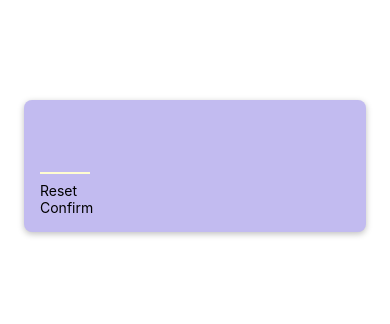
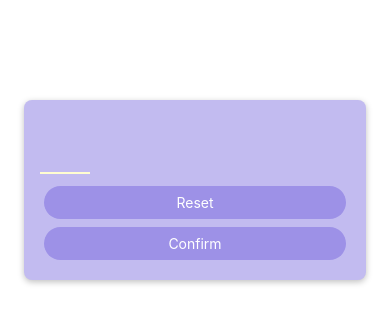
Before and after one commit to kelseyn12/gtnReactNative, a React Native app: screen / in a window 390 px wide. Shown: the top 324 px of the page. Built offline with nearby package versions, Linux system fonts and the light colour scheme.

Commit message:
fixed up button and made it pressable. Used two containers to achieve result. For android just used styles.buttoninnercontainer, but for ios had to use a function that checks if button is pressed and if so use pressed styles otherwise use inner container styles

```diff
--- a/components/PrimaryButton.js
+++ b/components/PrimaryButton.js
@@ -1,10 +1,36 @@
-import { View, Text } from 'react-native';
+import { View, Text, Pressable, StyleSheet } from 'react-native';
 
 function PrimaryButton({children}) {
+    function pressHandler(){
+        console.log("Pressed")
+    }
     return(
-    <View>
-        <Text>{children}</Text>
+    <View style={styles.buttonOuterContainer}>
+        <Pressable style={({pressed}) => pressed ? [styles.buttonInnerContainer, styles.pressed] : styles.buttonInnerContainer} onPress={pressHandler} android_ripple={{color:'#6552d9'}}>
+        <Text style={styles.buttonText}>{children}</Text>
+    </Pressable>
     </View>
 )}
 
+const styles = StyleSheet.create({
+    buttonOuterContainer: {
+        borderRadius: 28,
+        margin: 4,
+        overflow: 'hidden',
+    },
+    buttonInnerContainer: {
+        backgroundColor: '#9d91e7',
+        paddingVertical: 8,
+        paddingHorizontal: 16,
+        elevation: 2,
+    },
+    buttonText: {
+        color: 'white',
+        textAlign: 'center',
+    },
+    pressed: {
+        opacity: 0.75,
+    }
+})
+
 export default PrimaryButton;
```
